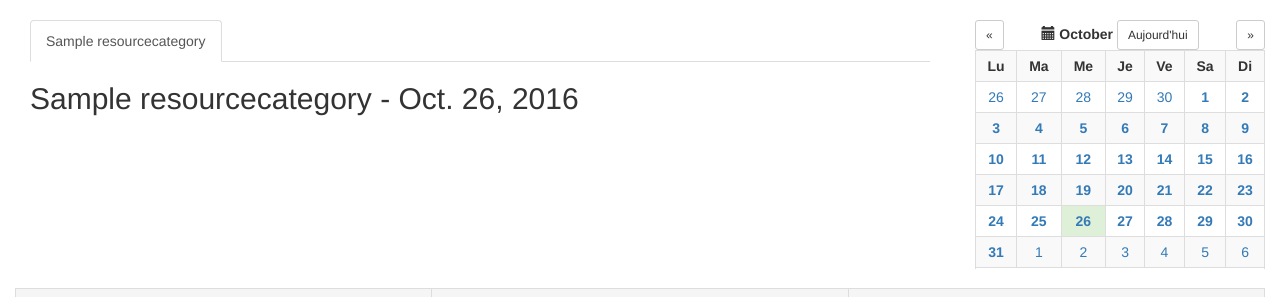
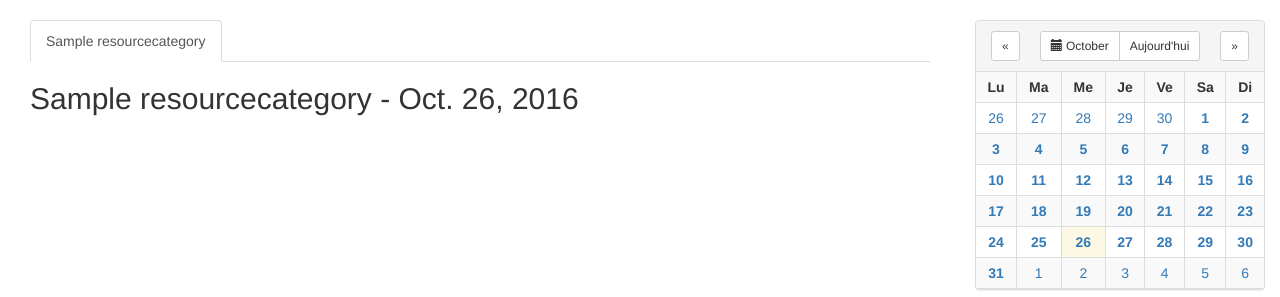
Before and after one commit to BdEINSALyon/resa, a Django app: page /resource-category/1 in a window 1280 px wide. Shown: the part 51-348 px from the top of the page. Run offline with Django 3.2, Linux system fonts and the light colour scheme; tables that the repository leaves empty hold one stand-in row (values such as "Sample post"); some libraries are stand-ins or nearby versions.

Commit message:
Improve calendar design

```diff
--- a/bookings/templates/bookings/resource_category_day.html
+++ b/bookings/templates/bookings/resource_category_day.html
@@ -16,12 +16,18 @@
             </div>
         </div>
         <div class="col-md-3">
-            <div class="text-center">
+            <div class="panel panel-default">
+                <div class="panel-heading text-center">
                     <a href="{{ category.get_absolute_url }}?year={{ date.year }}&month={{ date.month|add:'-1' }}&day={{ 1 }}"
                        class="btn btn-default btn-sm pull-left"><span class="">&laquo;</span></a>
-                <strong><span class="glyphicon glyphicon-calendar"></span> {{ date|date:'F'|title }}</strong>
+
+                    <div class="btn-group">
+                    <span class="btn btn-default btn-sm">
+                        <span class="glyphicon glyphicon-calendar"></span> {{ date|date:'F'|title }}
+                    </span>
                         <a href="{{ category.get_absolute_url }}?year={{ today.year }}&month={{ today.month }}&day={{ today.day }}"
                            class="btn btn-default btn-sm">{% trans "Aujourd'hui" %}</a>
+                    </div>
                     <a href="{{ category.get_absolute_url }}?year={{ date.year }}&month={{ date.month|add:'1' }}&day={{ 1 }}"
                        class="btn btn-default btn-sm pull-right"><span class="">&raquo;</span></a>
                 </div>
@@ -38,7 +44,7 @@
                     {% for week in weeks %}
                         <tr>
                             {% for day in week %}
-                            <td class="text-center{% if day == date %} success{% endif %}">
+                                <td class="text-center{% if day == date %} warning{% endif %}">
                                     <a href="{{ category.get_absolute_url }}?year={{ day.year }}&month={{ day.month }}&day={{ day.day }}">
                                         {% if day.month != date.month %}
                                             {{ day.day }}
@@ -51,6 +57,7 @@
                         </tr>
                     {% endfor %}
                 </table>
+            </div>
         </div>
     </div>
     <div class="row">
```
Lines whose indentation alone changed are shown as unchanged.
